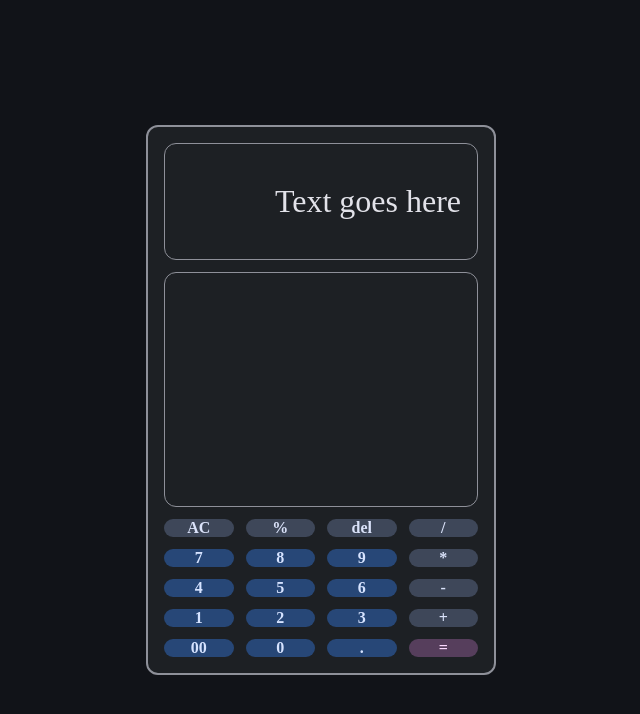
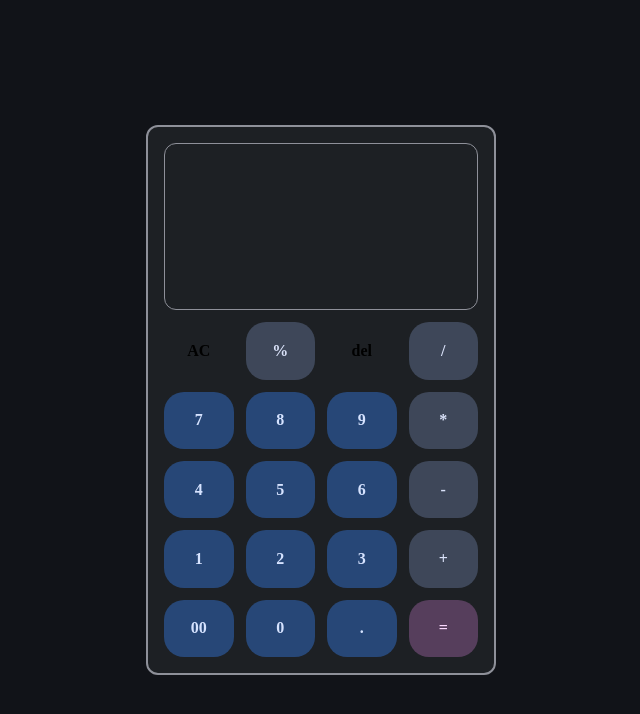
Before and after one commit to Samar-exe/Calculator, a plain HTML site: page index.html in a window 1280 px wide. Shown: the whole page, without its empty margins (319-959 px from the left). Drawn offline with Linux system fonts and the light colour scheme.

Commit message:
Remove unwanted text and classes

```diff
--- a/index.html
+++ b/index.html
@@ -8,18 +8,16 @@
     <script src="script.js" defer></script>
   </head>
   <body>
-  <div class="main">
     <div class="main">
       <div class="calc-body">
-        <div class="display">Text goes here</div>
         <div class="display">
           <div class="resultDisplay"></div>
           <div class="currentDisplay"></div>
         </div>
         <div class="buttons">
-          <div class="btn clear opr">AC</div>
+          <div class="btn clear">AC</div>
           <div class="btn opr">%</div>
-          <div class="btn del opr">del</div>
+          <div class="btn del">del</div>
           <div class="btn opr">/</div>
           <div class="btn num">7</div>
           <div class="btn num">8</div>
@@ -36,7 +34,7 @@
           <div class="btn num">00</div>
           <div class="btn num">0</div>
           <div class="btn dec num">.</div>
-          <div class="btn equal opr">=</div>
+          <div class="btn equal">=</div>
         </div>
       </div>
     </div>
```
